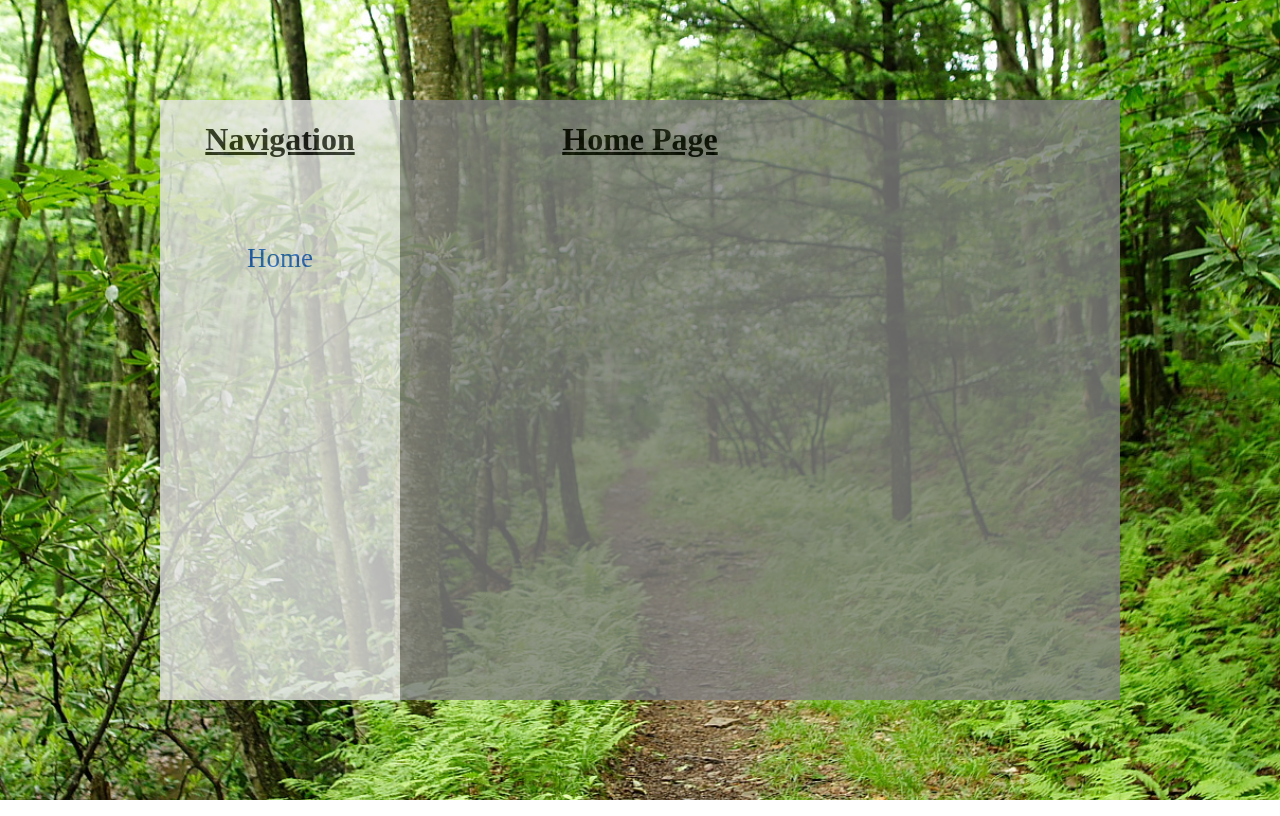
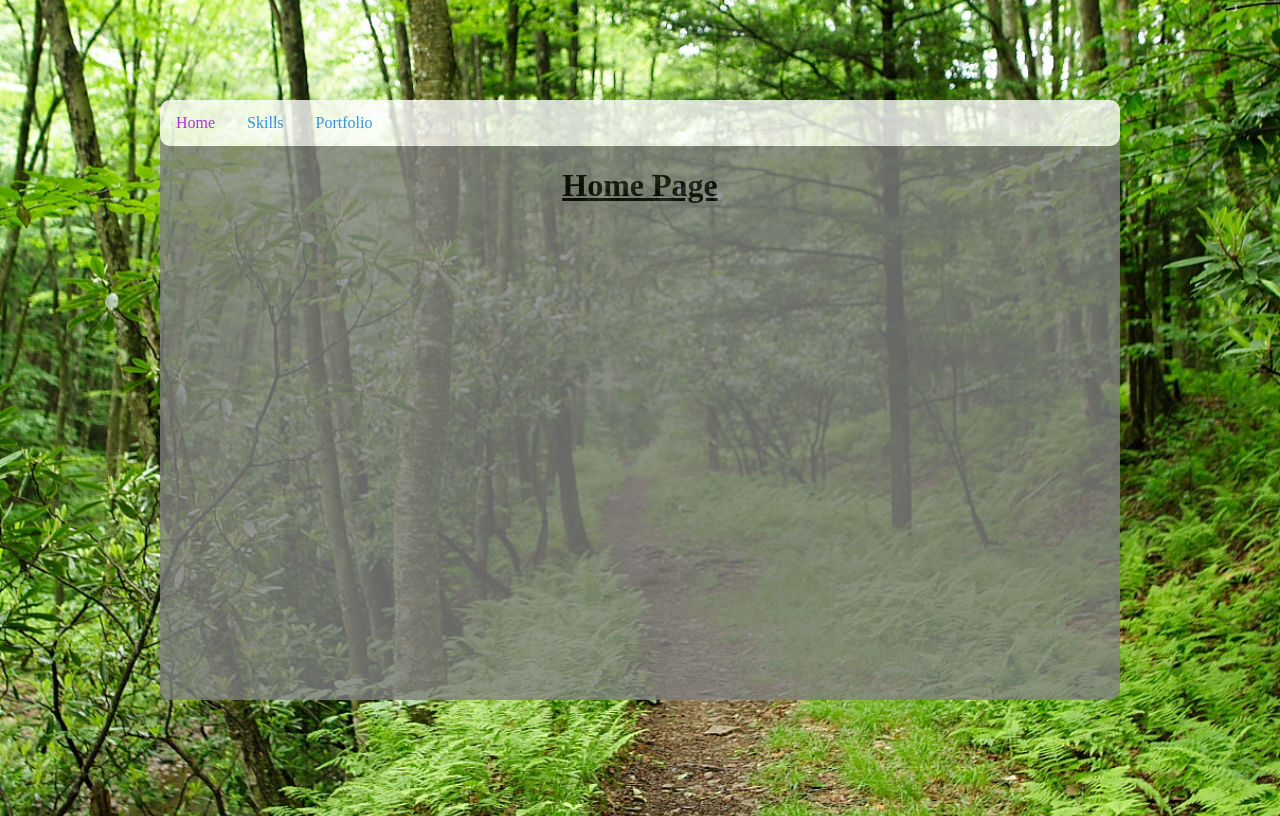
Before and after one commit to IEatChapstick/dacc_webapp_repo, a plain HTML site: page index.html in a window 1280 px wide. Drawn offline with Linux system fonts and the light colour scheme.

Commit message:
Updated index.html & style.css
changed the layout of index.html and made a nav bar in style.css

```diff
--- a/index.html
+++ b/index.html
@@ -1,3 +1,4 @@
+<!DOCTYPE html>
 <html>
     <head>
         <title>Home Page</title>
@@ -5,12 +6,12 @@
     </head>
     <Body>
         <div id="box1" class="box">
+            <ul class="ulnav">
+                <li class="linav"><a href="index.html" class="active">Home</a></li>
+                <li class="linav"><a href="skills.html">Skills</a></li>
+                <li class="linav"><a href="portfolio.html">Portfolio</a></li>
+            </ul>
             <h1>Home Page</h1>
-            <div id="box2" class="box">
-                <h1>Navigation</h1>
-                <br><br>
-                <p style="font-size: 27;">Home</p>
-            </div>
         </div>
     </Body>
 </html>
--- a/scripts/css/style.css
+++ b/scripts/css/style.css
@@ -3,20 +3,50 @@
     background-repeat: no-repeat;
     background-position: center;
     background-size: cover;
+    height: 100vh;
 }
 /*All text related ss*/
 h1 {
     text-align: center;
     text-decoration: underline;
 }
-p {
+
+ul.ulnav{
+    border-radius: 10px;
+    list-style-type: none;
+    margin: 0;
+    padding: 0;
+    overflow: hidden;
+    background-color: #ffffff;
+}
+
+li.linav{
+    float: left;
+}
+li.linav a{
+    display: block;
+    color: #0f80eb;
     text-align: center;
-    color: #0455ce;
+    padding: 14px 16px;
+    text-decoration: none;
 }
+
+li.linav a.active{
+    display: block;
+    color: #aa0bf3;
+    text-align: center;
+    padding: 14px 16px;
+    text-decoration: none;
+}
+li.linav a:hover{
+    background-color: #ff0000;
+}
+
 /*All box related ss*/
 .box{
     opacity: 0.8;
     position: absolute;
+    border-radius: 10px;
 }
 
 #box1 {
@@ -27,10 +57,3 @@
     top: 50%;
     transform: translate(-50%, -50%);
 }
-
-#box2 {
-    height: 100%;
-    width: 25%;
-    background-color: white ;
-    top: 0;
-}
```
